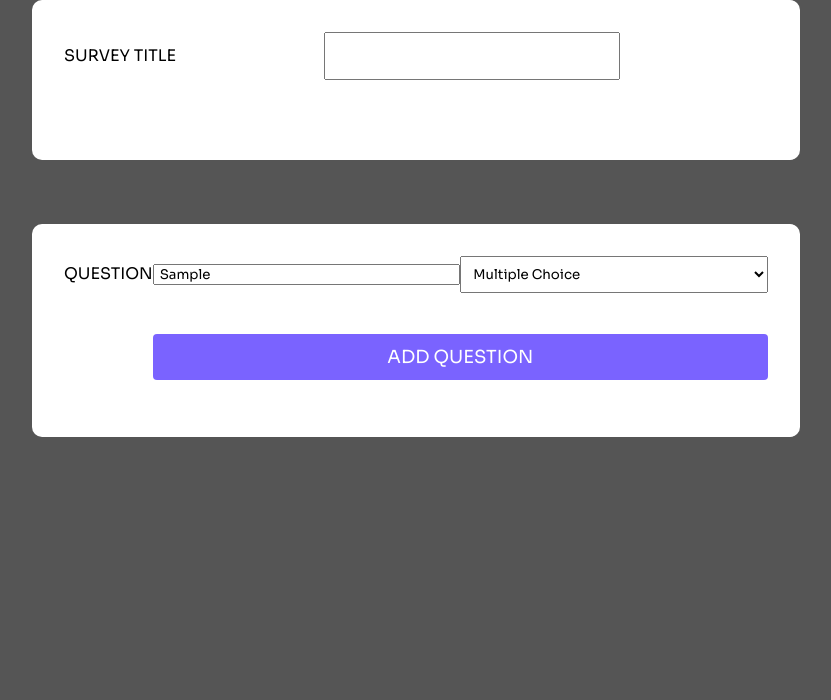
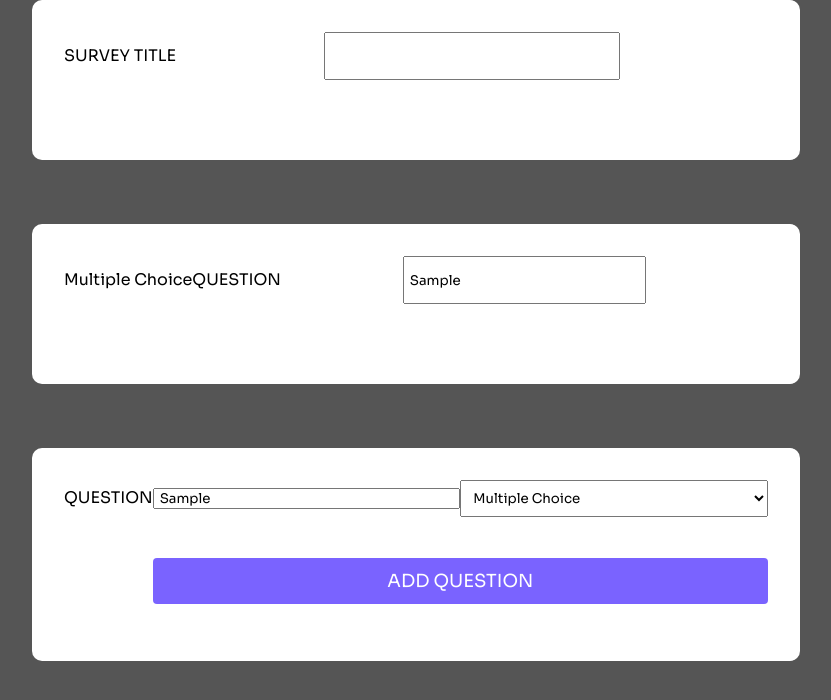
Before and after one commit to Daniel-W-Innes/SYSC4806-Project-Frontend, a React (Create React App) app: page / in a window 1280 px wide. Both pictures are taken after typing "Sample" into the empty fields and a click on the button "ADD QUESTION". Shown: the top 700 px of the page, without its empty margins (224-1055 px from the left). Built offline with nearby package versions, Linux system fonts and the light colour scheme; the HTML template or start-up script is replaced by a standard one.

Commit message:
Add new question elements on button click.

```diff
--- a/package.json
+++ b/package.json
@@ -8,7 +8,7 @@
     "@testing-library/user-event": "^13.5.0",
     "react": "^17.0.2",
     "react-dom": "^17.0.2",
-    "react-scripts": "5.0.0",
+    "react-scripts": "^5.0.0",
     "styled-components": "^5.3.3",
     "web-vitals": "^2.1.4"
   },
--- a/src/pages/CreateSurvey/CreateSurvey.js
+++ b/src/pages/CreateSurvey/CreateSurvey.js
@@ -1,25 +1,47 @@
-import React from "react";
+import React, {useState} from "react";
 import {MainDiv, SurveyContainer, SurveyTitleText, SurveyFormLabel, Span, TextInput, QuestionTypeSelect, QuestionType, AddQuestionBtn} from "./CreateSurveyElements.js";
 // import axios from 'axios';
 
 function CreateSurvey() {
+        const [questionList, setInputList] = useState([]);
+        const createElement = event => {
+            var surveyQuestion = document.getElementById("surveyQuestion").value;
+            var questionType = document.getElementById("questionType").value;
+            if (questionType === "Multiple Choice"){
+                setInputList(questionList.concat(
+                    <SurveyContainer>
+                        <SurveyFormLabel for="surveyQuestion">{questionType}</SurveyFormLabel>
+                        <SurveyFormLabel for="surveyQuestion">QUESTION</SurveyFormLabel>
+                        <TextInput name="surveyQuestion" type="text" defaultValue={surveyQuestion}/>
+                    </SurveyContainer>));
+            }
+            else if (questionType === "Long Answer"){
+                setInputList(questionList.concat(
+                    <SurveyContainer>
+                        <SurveyFormLabel for="surveyQuestion">{questionType}</SurveyFormLabel>
+                        <SurveyFormLabel for="surveyQuestion">QUESTION</SurveyFormLabel>
+                        <TextInput name="surveyQuestion" type="text" defaultValue={surveyQuestion}/>
+                    </SurveyContainer>));
+            };
+
+        };
     return (
         <MainDiv>
             <SurveyContainer>
                 <SurveyFormLabel for="surveyTitle">SURVEY TITLE</SurveyFormLabel>
                 <TextInput name="surveyTitle" type="text"/>
             </SurveyContainer>
-
+            {questionList}
             <SurveyContainer>
                 <SurveyFormLabel for="surveyQuestion">QUESTION</SurveyFormLabel>
-                <TextInput name="surveyQuestion" type="text"/>
-                <QuestionTypeSelect>
+                <TextInput id="surveyQuestion" name="surveyQuestion" type="text"/>
+                <QuestionTypeSelect id="questionType">
                     <QuestionType>Multiple Choice</QuestionType>
                     <QuestionType>Multi-Select</QuestionType>
                     <QuestionType>Rating</QuestionType>
                     <QuestionType>Long Answer</QuestionType>
                 </QuestionTypeSelect>
-                <AddQuestionBtn>ADD QUESTION</AddQuestionBtn>
+                <AddQuestionBtn onClick={createElement}>ADD QUESTION</AddQuestionBtn>
             </SurveyContainer>
         </MainDiv>
     );
```
Also changed, not shown: 1 other file (tests, documents, lock files or other folders).
